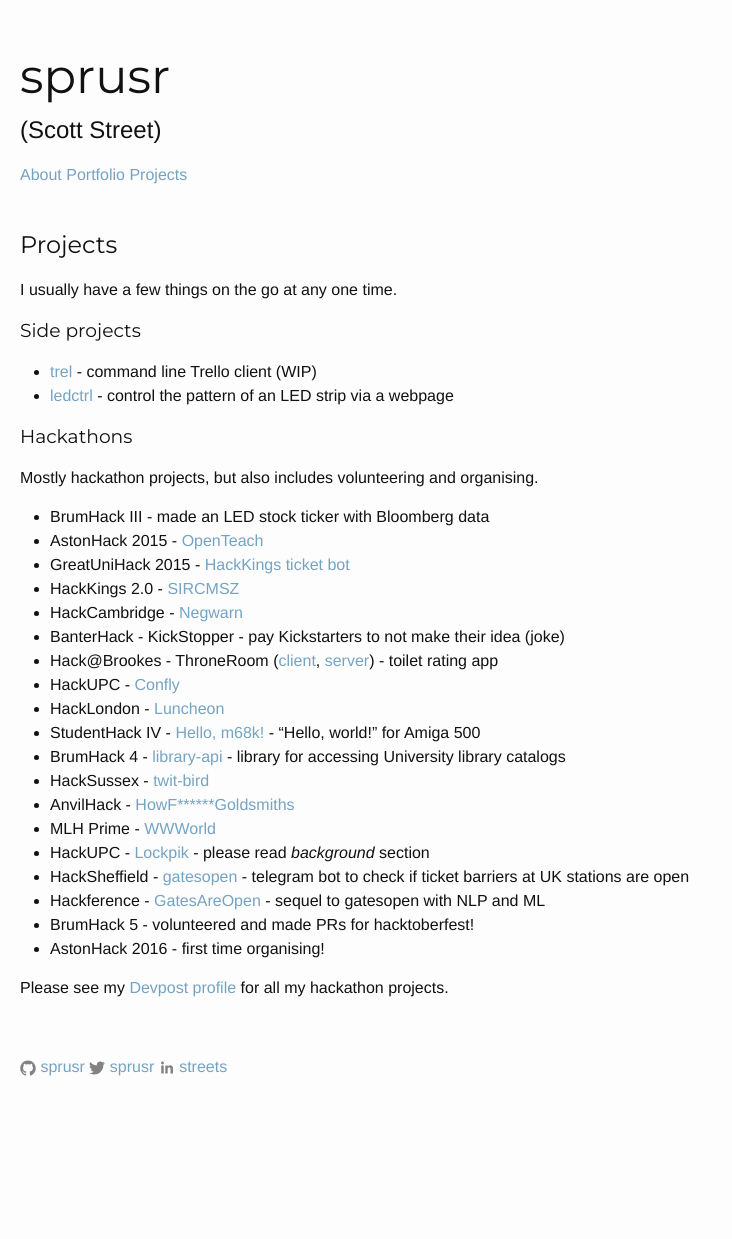
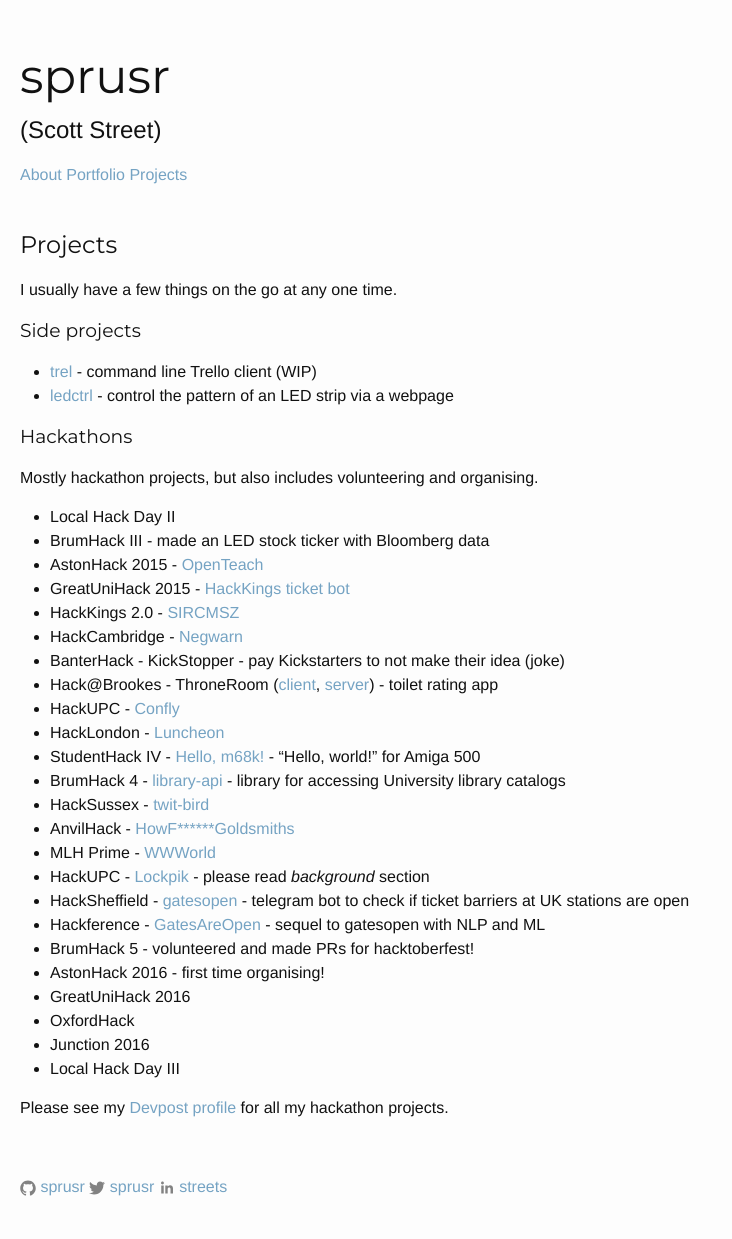
Before and after one commit to sprusr/sprusr.github.io, a Jekyll site: the page built from projects.md, in a window 1280 px wide. Shown: the whole page, without its empty margins (0-732 px from the left). Built offline with Jekyll 4.4.1, drawn with Linux system fonts in a browser that asks for light colours; before the commit the page ends 1119 px from its top, so only the background shows below that.

Commit message:
Add multiple hackathons

```diff
--- a/projects.md
+++ b/projects.md
@@ -15,6 +15,7 @@
 
 Mostly hackathon projects, but also includes volunteering and organising.
 
+* Local Hack Day II
 * BrumHack III - made an LED stock ticker with Bloomberg data
 * AstonHack 2015 - [OpenTeach](http://devpost.com/software/openteach#more-of-an-idea-than-a-hack)
 * GreatUniHack 2015 - [HackKings ticket bot](https://github.com/sprusr/kings-bot#DISCLAIMER---it-doesnt-work)
@@ -34,5 +35,9 @@
 * Hackference - [GatesAreOpen](https://github.com/sprusr/GatesAreOpen-Bot) - sequel to gatesopen with NLP and ML
 * BrumHack 5 - volunteered and made PRs for hacktoberfest!
 * AstonHack 2016 - first time organising!
+* GreatUniHack 2016
+* OxfordHack
+* Junction 2016
+* Local Hack Day III
 
 Please see my [Devpost profile](http://devpost.com/sprusr) for all my hackathon projects.
```
